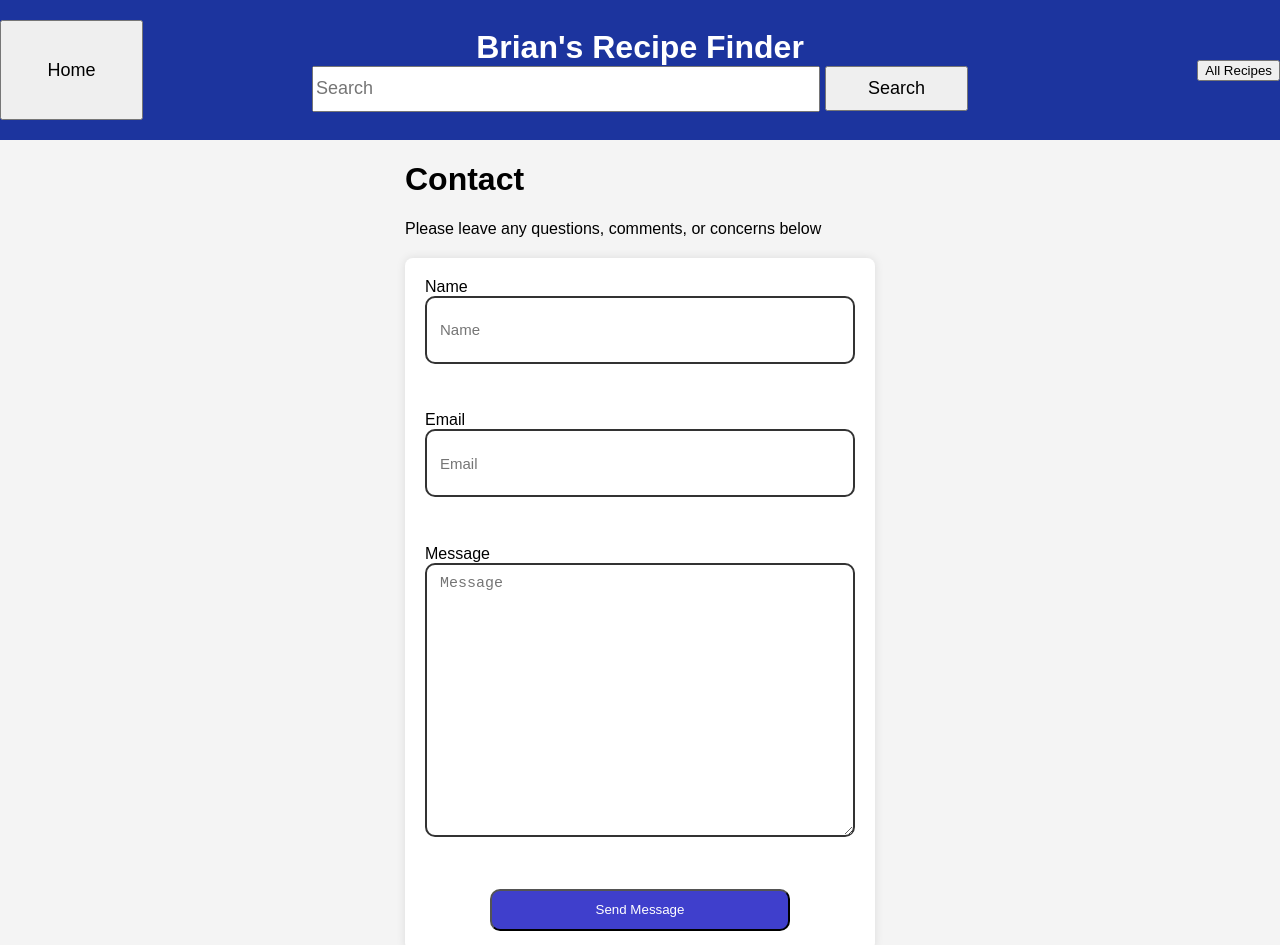
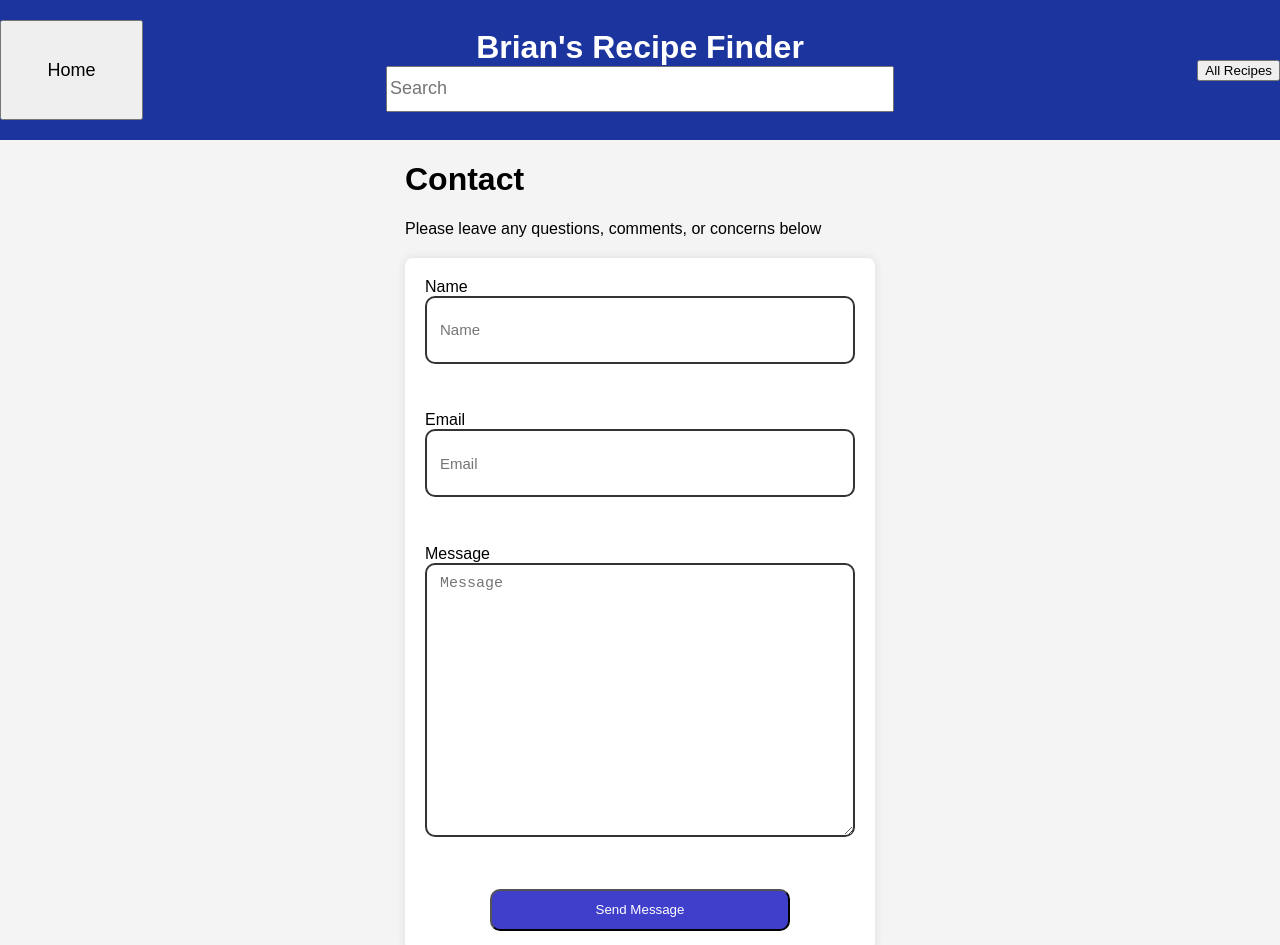
Before and after one commit to Brian-Xiong/LVL2-RecipeFinder, a plain HTML site: page contact.html in a window 1280 px wide. Shown: the top 945 px of the page. Drawn offline with Linux system fonts and the light colour scheme.

Commit message:
comment out the search button on the header.  I will implement it at another time

```diff
--- a/contact.html
+++ b/contact.html
@@ -22,7 +22,7 @@
                         <input type="text" maxlength="50" id="search-input" placeholder="Search" autocomplete="off">
                         <ul id="search-list" class="search-list"></ul>
                     </div>
-                <button type="button" id="search-button">Search</button>
+<!--                    <button type="button" id="search-button">Search</button> -->
                 </div>
             </div>
 
```
Also changed, not shown: index.html (+1 -1 lines), recipe.html (+1 -1 lines).
